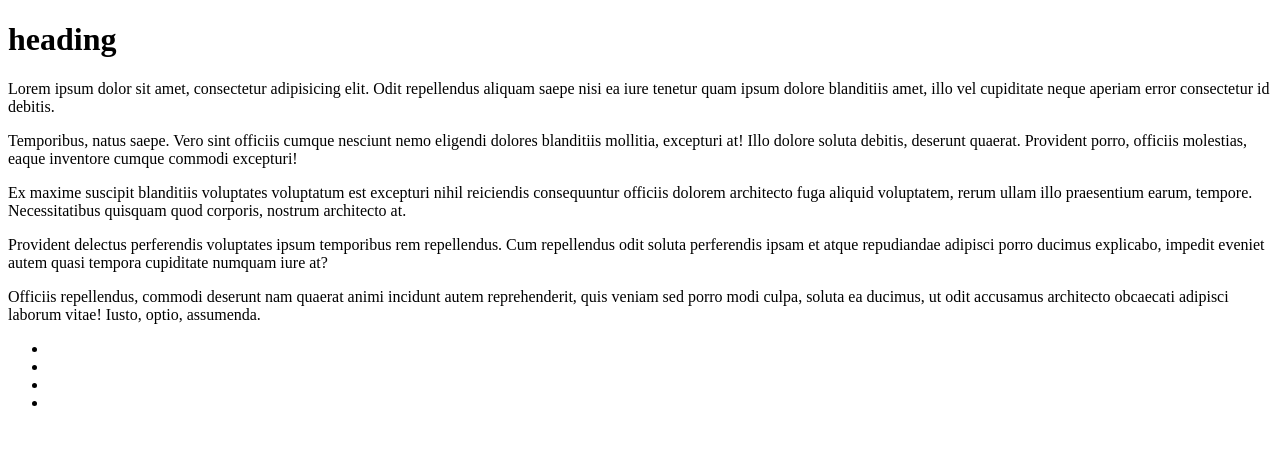
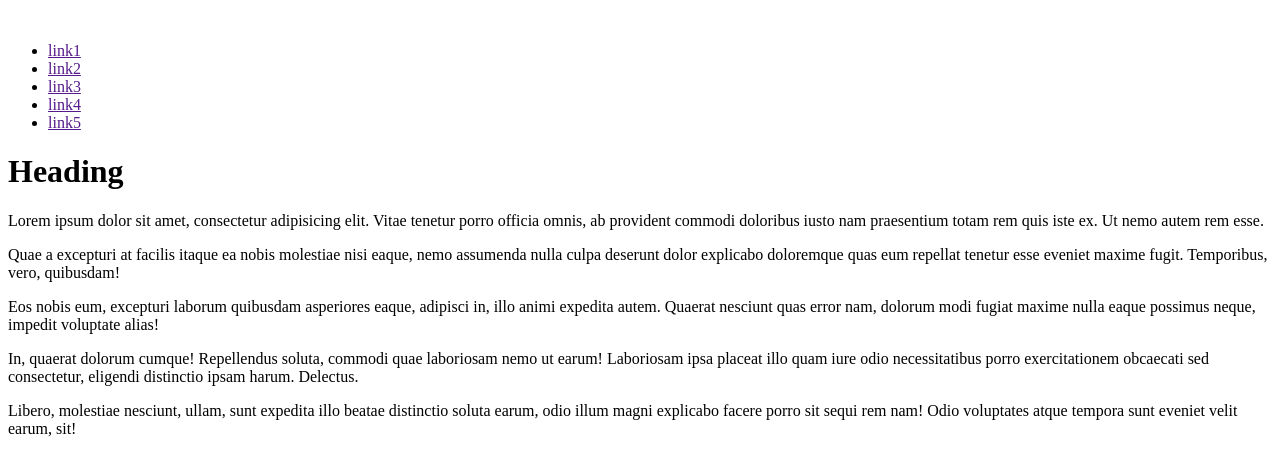
Before and after one commit to AStasyK/practice1, a website: page index.html in a window 1280 px wide. Drawn offline with Linux system fonts and the light colour scheme.

Commit message:
index updated

```diff
--- a/index.html
+++ b/index.html
@@ -4,19 +4,31 @@
         <meta charset="utf-8">
         <meta http-equiv="X-UA-Compatible" content="IE=edge">
         <title>Document</title>
+        <link rel="stylesheet" href="css/main.css">
     </head>
     <body>
-        <h1>heading</h1>
-        <p>Lorem ipsum dolor sit amet, consectetur adipisicing elit. Odit repellendus aliquam saepe nisi ea iure tenetur quam ipsum dolore blanditiis amet, illo vel cupiditate neque aperiam error consectetur id debitis.</p>
-        <p>Temporibus, natus saepe. Vero sint officiis cumque nesciunt nemo eligendi dolores blanditiis mollitia, excepturi at! Illo dolore soluta debitis, deserunt quaerat. Provident porro, officiis molestias, eaque inventore cumque commodi excepturi!</p>
-        <p>Ex maxime suscipit blanditiis voluptates voluptatum est excepturi nihil reiciendis consequuntur officiis dolorem architecto fuga aliquid voluptatem, rerum ullam illo praesentium earum, tempore. Necessitatibus quisquam quod corporis, nostrum architecto at.</p>
-        <p>Provident delectus perferendis voluptates ipsum temporibus rem repellendus. Cum repellendus odit soluta perferendis ipsam et atque repudiandae adipisci porro ducimus explicabo, impedit eveniet autem quasi tempora cupiditate numquam iure at?</p>
-        <p>Officiis repellendus, commodi deserunt nam quaerat animi incidunt autem reprehenderit, quis veniam sed porro modi culpa, soluta ea ducimus, ut odit accusamus architecto obcaecati adipisci laborum vitae! Iusto, optio, assumenda.</p>
-        <ul class="list">
-            <li><a href="#"></a></li>
-            <li><a href="#"></a></li>
-            <li><a href="#"></a></li>
-            <li><a href="#"></a></li>
-        </ul>
+       <header class="main-header">
+           <nav class="navigatio">
+               <a href="" class="logo"><img src="" alt=""></a>
+               <ul class="main-menu">
+                   <li><a href="">link1</a></li>
+                   <li><a href="">link2</a></li>
+                   <li><a href="">link3</a></li>
+                   <li><a href="">link4</a></li>
+                   <li><a href="">link5</a></li>
+               </ul>
+           </nav>
+       </header>
+        <main>
+            <h1>Heading</h1>
+            <p>Lorem ipsum dolor sit amet, consectetur adipisicing elit. Vitae tenetur porro officia omnis, ab provident commodi doloribus iusto nam praesentium totam rem quis iste ex. Ut nemo autem rem esse.</p>
+            <p>Quae a excepturi at facilis itaque ea nobis molestiae nisi eaque, nemo assumenda nulla culpa deserunt dolor explicabo doloremque quas eum repellat tenetur esse eveniet maxime fugit. Temporibus, vero, quibusdam!</p>
+            <p>Eos nobis eum, excepturi laborum quibusdam asperiores eaque, adipisci in, illo animi expedita autem. Quaerat nesciunt quas error nam, dolorum modi fugiat maxime nulla eaque possimus neque, impedit voluptate alias!</p>
+            <p>In, quaerat dolorum cumque! Repellendus soluta, commodi quae laboriosam nemo ut earum! Laboriosam ipsa placeat illo quam iure odio necessitatibus porro exercitationem obcaecati sed consectetur, eligendi distinctio ipsam harum. Delectus.</p>
+            <p>Libero, molestiae nesciunt, ullam, sunt expedita illo beatae distinctio soluta earum, odio illum magni explicabo facere porro sit sequi rem nam! Odio voluptates atque tempora sunt eveniet velit earum, sit!</p>
+        </main>
+        <aside></aside>
+        <footer class="footer">
+        </footer>
     </body>
 </html>
```
